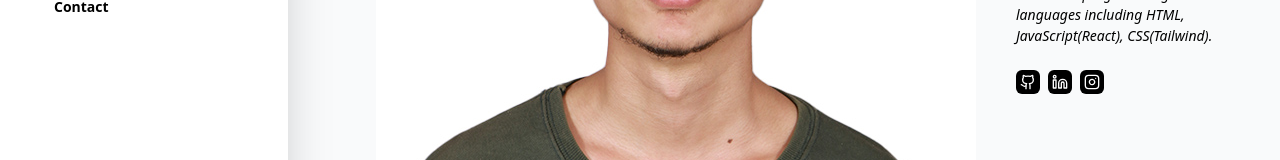
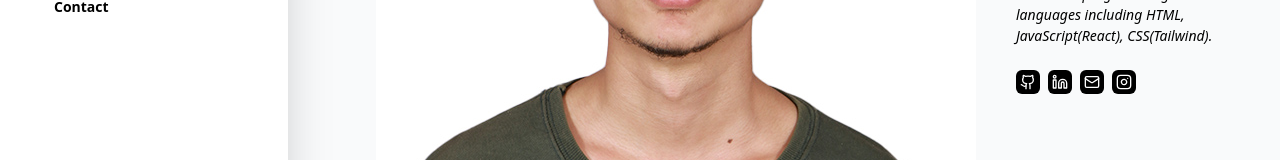
Before and after one commit to bijenShrestha980/portfolio, a Next.js app: page / in a window 1280 px wide. Shown: the part 470-630 px from the top of the page. Built offline with nearby package versions, Linux system fonts and the light colour scheme.

Commit message:
contact fix

```diff
--- a/package.json
+++ b/package.json
@@ -18,7 +18,7 @@
     "eslint": "8.41.0",
     "eslint-config-next": "13.4.3",
     "framer-motion": "^10.12.12",
-    "next": "13.4.3",
+    "next": "^13.4.4",
     "postcss": "8.4.23",
     "react": "18.2.0",
     "react-dom": "18.2.0",
--- a/src/app/components/icons/Icons.tsx
+++ b/src/app/components/icons/Icons.tsx
@@ -137,6 +137,26 @@ const LinkedinIcon = (props: { className?: string }) => {
   );
 };
 
+const MailIcon = (props: { className?: string }) => {
+  return (
+    <svg
+      xmlns="http://www.w3.org/2000/svg"
+      width="24"
+      height="24"
+      viewBox="0 0 24 24"
+      fill="none"
+      stroke="currentColor"
+      strokeWidth="2"
+      strokeLinecap="round"
+      strokeLinejoin="round"
+      className={`lucide lucide-mail ${props.className ? props.className : ""}`}
+    >
+      <rect width="20" height="16" x="2" y="4" rx="2" />
+      <path d="m22 7-8.97 5.7a1.94 1.94 0 0 1-2.06 0L2 7" />
+    </svg>
+  );
+};
+
 const InstagramIcon = (props: { className?: string }) => {
   return (
     <svg
@@ -167,5 +187,6 @@ export {
   FileTextIcon,
   GithubIcon,
   LinkedinIcon,
+  MailIcon,
   InstagramIcon,
 };
--- a/src/app/contact/page.tsx
+++ b/src/app/contact/page.tsx
@@ -17,7 +17,7 @@ const Contact = () => {
 };
 
 const Form = () => {
-  const ref = React.useRef<HTMLInputElement | string>;
+  const form = useRef();
   const [loading, setLoading] = useState(false);
   const [message, setMessage] = useState("");
   const sendEmail = (e: React.ChangeEvent<HTMLInputElement>) => {
@@ -29,7 +29,7 @@ const Form = () => {
         "service_lrrtwkj",
         "template_wo3k4ju",
         // @ts-ignore
-        ref.current,
+        form.current,
         process.env.NEXT_PUBLIC_EMAIL_KEY
       )
       .then(
@@ -52,7 +52,8 @@ const Form = () => {
   };
   return (
     <form
-      ref={ref}
+      // @ts-ignore
+      ref={form}
       onSubmit={(_: React.FormEvent<HTMLFormElement>) => sendEmail}
       className="w-full"
     >
--- a/src/app/page.tsx
+++ b/src/app/page.tsx
@@ -5,6 +5,7 @@ import {
   GithubIcon,
   InstagramIcon,
   LinkedinIcon,
+  MailIcon,
 } from "./components/icons/Icons";
 import Animate from "./components/animate/Animate";
 
@@ -32,9 +33,17 @@ export default function Home() {
       ),
     },
     {
+      title: "gmail",
+      link: "mailto:s.bijen93@gmail.com",
+      id: 3,
+      icon: (
+        <MailIcon className="bg-brand_primary text-white rounded-md p-1 hover:scale-105 hover:shadow-md custom-transition" />
+      ),
+    },
+    {
       title: "instagram",
       link: "https://www.instagram.com/0_0bijen/",
-      id: 3,
+      id: 4,
       icon: (
         <InstagramIcon className="bg-brand_primary text-white rounded-md p-1 hover:scale-105 hover:shadow-md custom-transition" />
       ),
```
Also changed, not shown: 1 other file (tests, documents, lock files or other folders).
